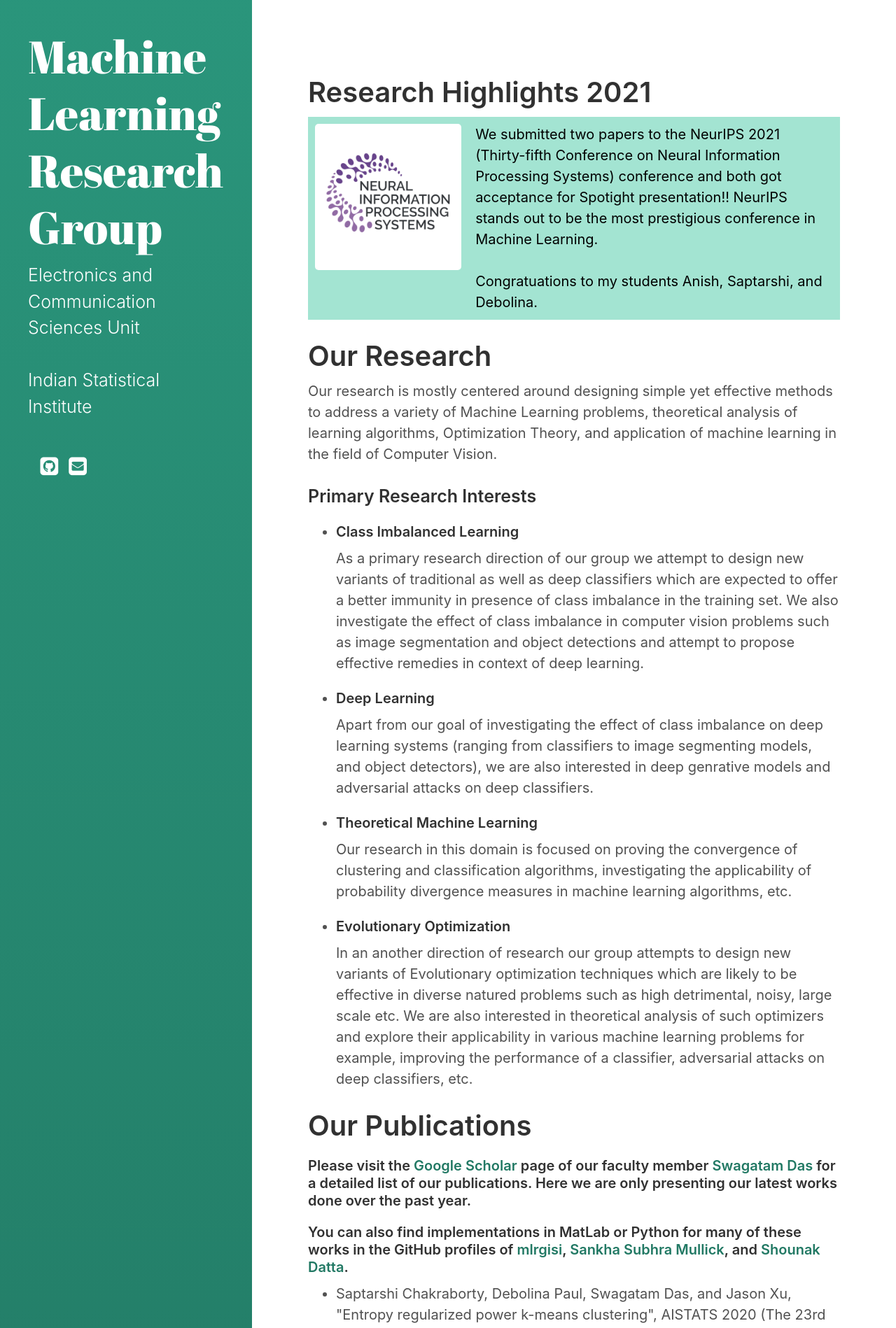
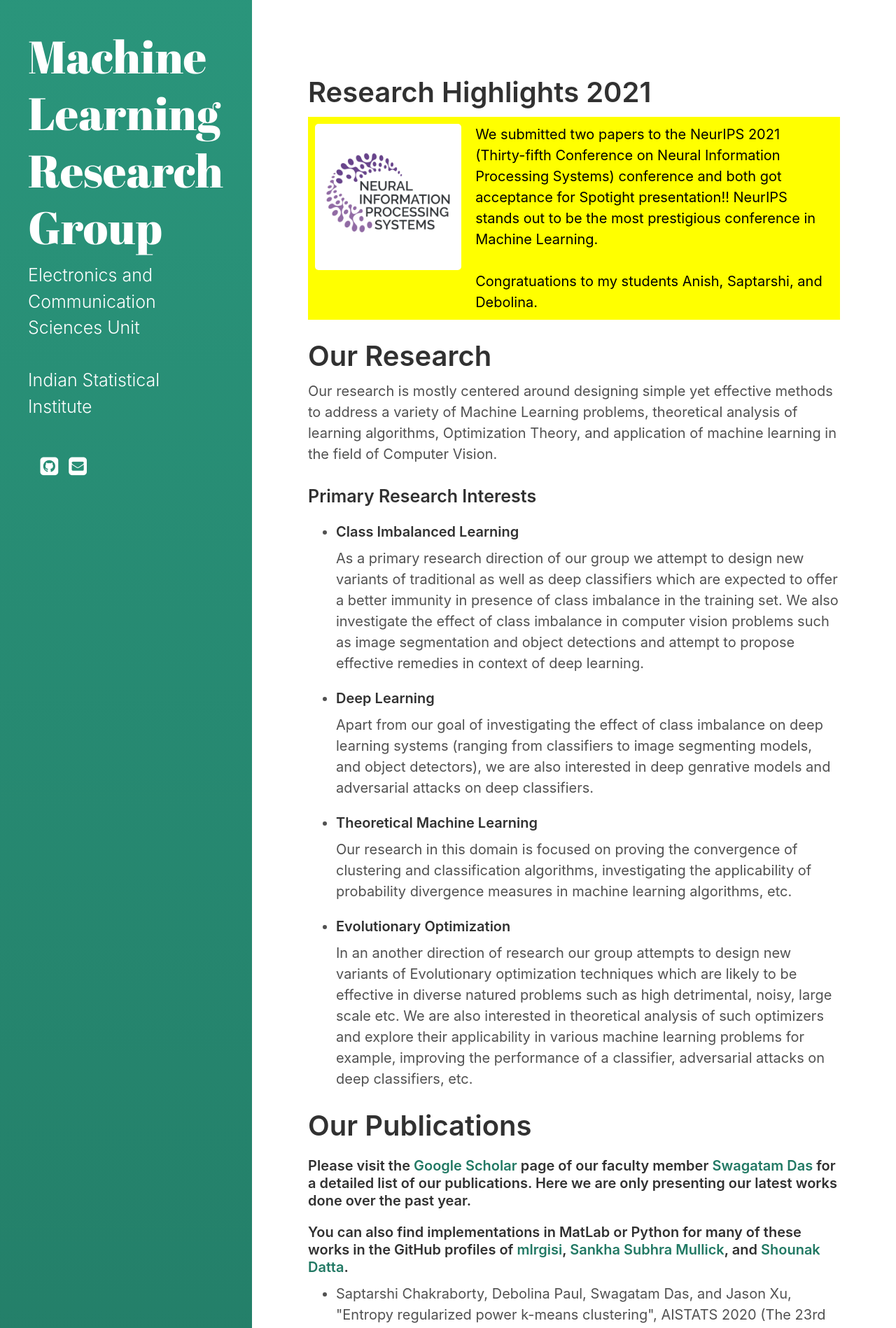
Before and after one commit to mlrgisi/mlrgisi.github.io, a Jekyll site: the page built from index.html, in a window 1280 px wide. Shown: the top 1898 px of the page at 70% size. Built offline with Jekyll 4.4.1, drawn with Linux system fonts in a browser that asks for light colours; the list of posts is cut into pages by our own code; a style sheet for code colours, icons or effects is not loaded.

Commit message:
Update index.html

```diff
--- a/index.html
+++ b/index.html
@@ -25,12 +25,12 @@ title: Home
         display: flex;
         align-items: stretch;
         align-content: center;
-        background-color: #A3E4D2;
+        background-color: yellow;
         align-items: flex-start;
     }
 
     .flex-container2>div {
-        background-color: #A3E4D2;
+        background-color: yellow;
         color: black;
         margin: 10px;
         text-align: left;
```
